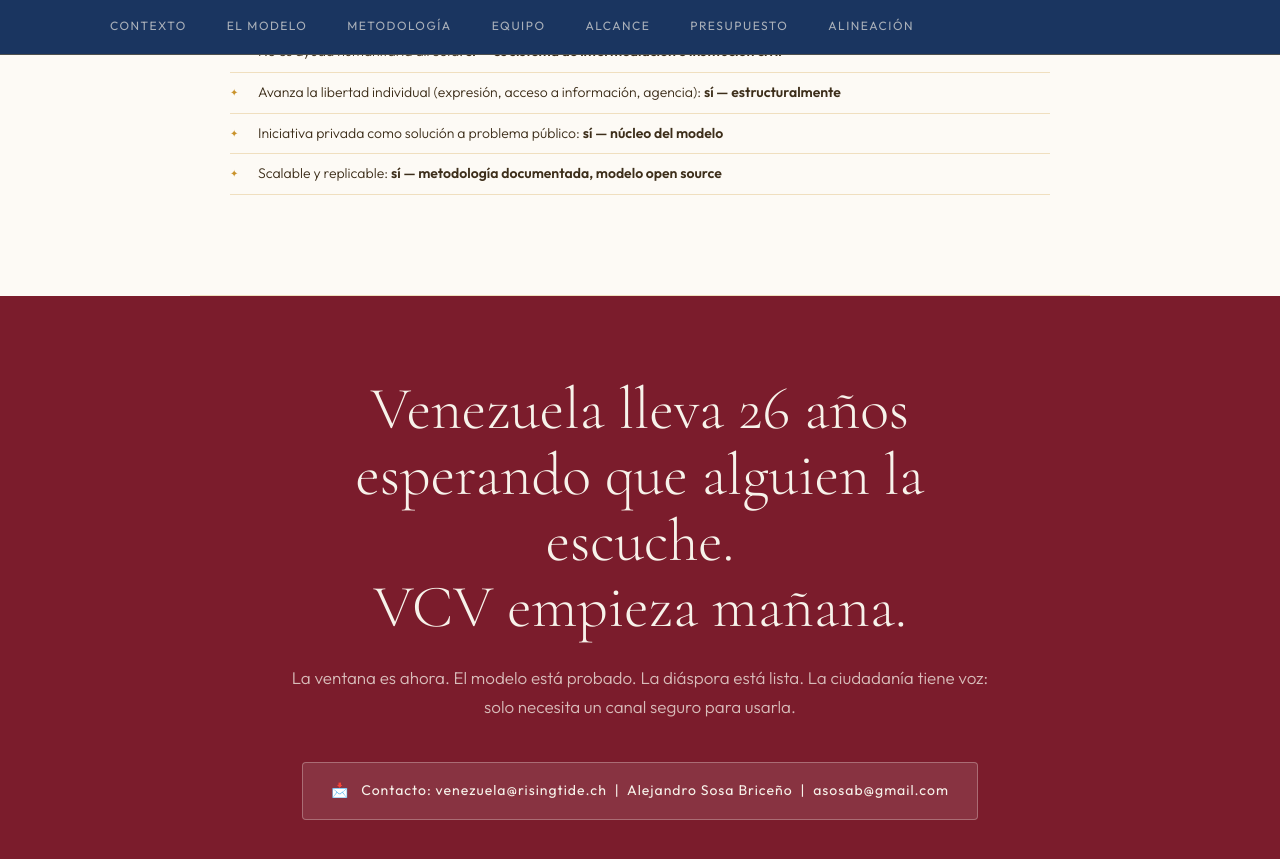
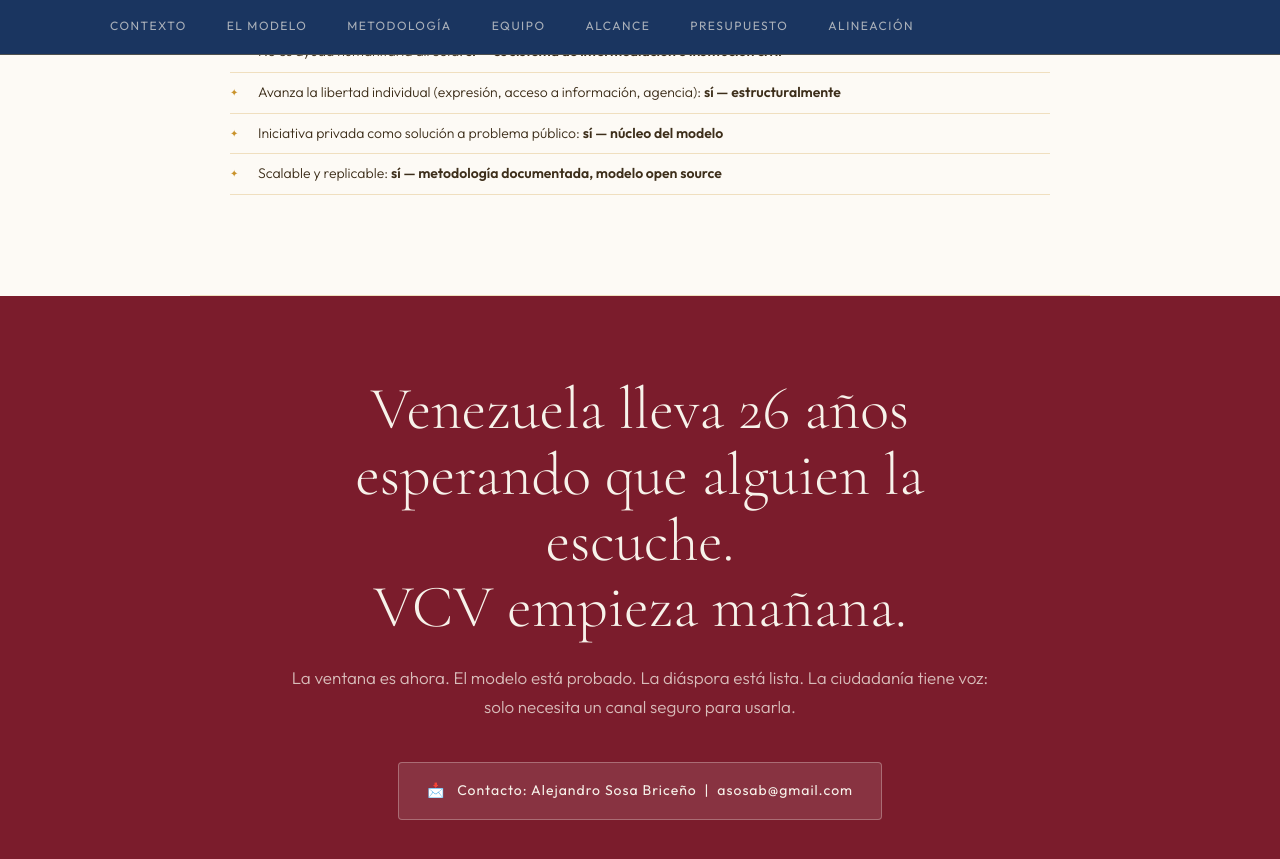
Before and after one commit to asosab/asosab.github.io, a Jekyll site: the page built from vcv/index.html, in a window 1280 px wide and 900 px high, scrolled down 10229 px. Shown: the top 859 px of the window. Built offline with Jekyll 4.4.1, drawn with Linux system fonts in a browser that asks for light colours.

Commit message:
Update index.html

```diff
--- a/vcv/index.html
+++ b/vcv/index.html
@@ -1338,7 +1338,7 @@
     <h2>Venezuela lleva 26 años esperando que alguien la escuche.<br>VCV empieza mañana.</h2>
     <p>La ventana es ahora. El modelo está probado. La diáspora está lista. La ciudadanía tiene voz: solo necesita un canal seguro para usarla.</p>
     <div class="closing-contact">
-      📩 &nbsp; Contacto: venezuela@risingtide.ch &nbsp;|&nbsp; Alejandro Sosa Briceño &nbsp;|&nbsp; asosab@gmail.com
+      📩 &nbsp; Contacto: Alejandro Sosa Briceño &nbsp;|&nbsp; asosab@gmail.com
     </div>
   </div>
 </section>
```
